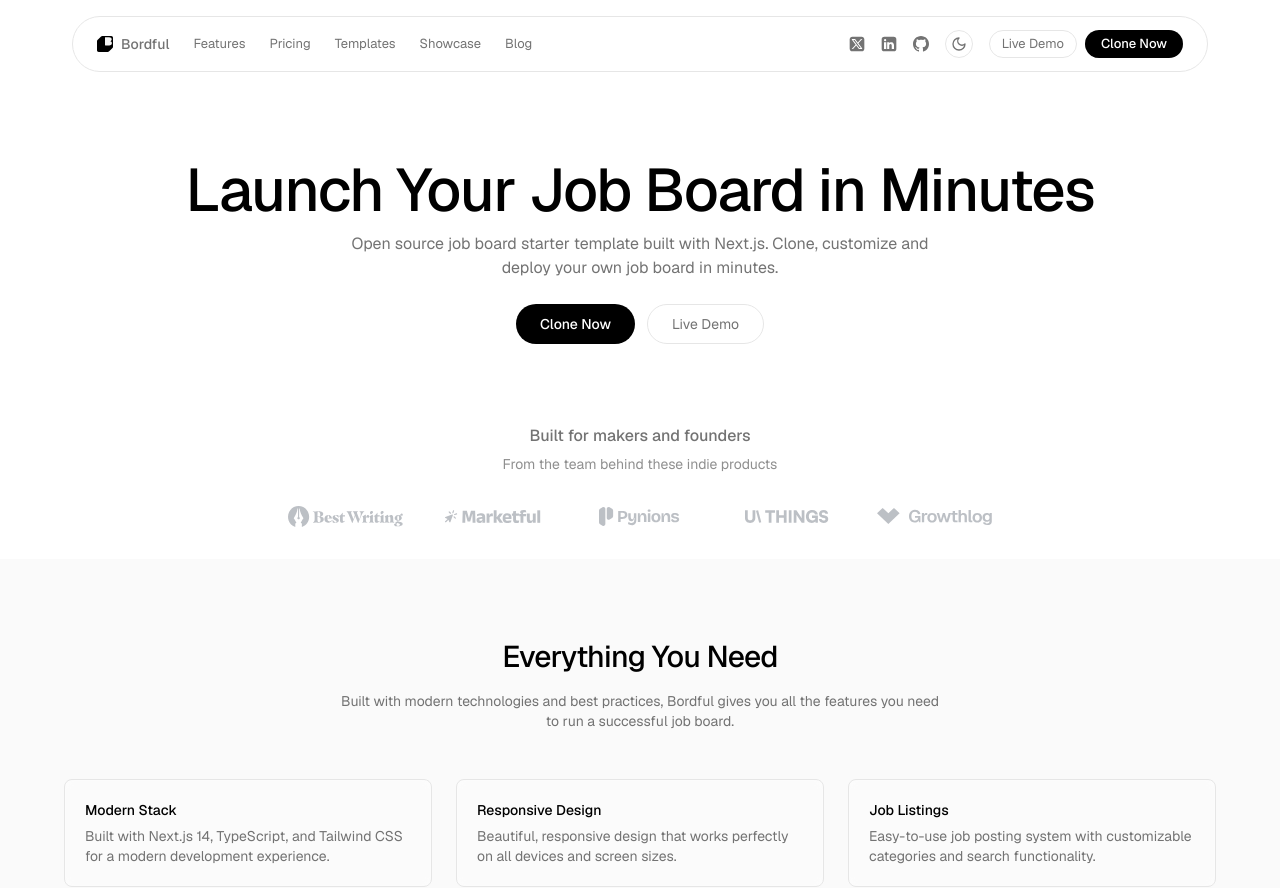
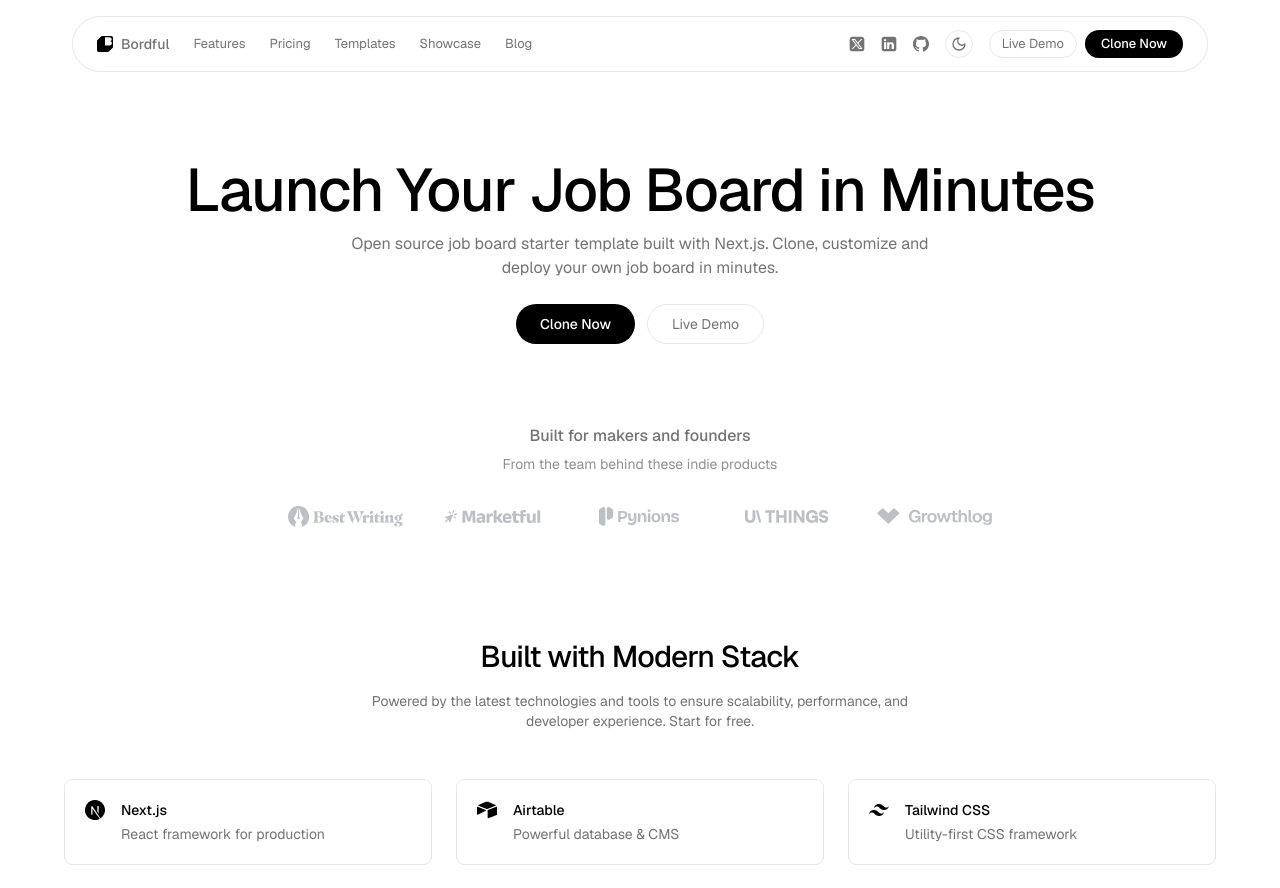
Before and after one commit to craftyme/bordful-marketing, a Next.js app: page / in a window 1280 px wide. Shown: the top 888 px of the page. Built offline with nearby package versions, Linux system fonts and the light colour scheme.

Commit message:
tech stack component

```diff
--- a/app/page.tsx
+++ b/app/page.tsx
@@ -1,6 +1,7 @@
 import { Hero } from "@/components/hero";
 import { Features } from "@/components/features";
 import { Brands } from "@/components/brands";
+import { TechStack } from "@/components/tech-stack";
 import { Pricing } from "@/components/pricing";
 
 export default function Home() {
@@ -8,6 +9,7 @@ export default function Home() {
     <div className="flex min-h-screen flex-col">
       <Hero />
       <Brands />
+      <TechStack />
       <Features />
       <Pricing />
     </div>
--- a/components/features.tsx
+++ b/components/features.tsx
@@ -1,3 +1,4 @@
+import * as React from "react";
 import { Section } from "./ui/section";
 import { Container } from "./ui/container";
 import { siteConfig } from "@/lib/constants";
@@ -47,9 +48,9 @@ export function Features() {
           gives you all the features you need to run a successful job board.
         </p>
         <div className="mt-12 grid gap-6 sm:grid-cols-2 lg:grid-cols-3">
-          {features.map((feature, index) => (
+          {features.map((feature) => (
             <div
-              key={index}
+              key={feature.title}
               className="rounded-lg border bg-background/50 p-5 backdrop-blur-sm transition-colors hover:bg-background/80"
             >
               <h3 className="mb-1.5 text-sm font-medium">{feature.title}</h3>
--- /dev/null
+++ b/components/tech-stack.tsx
@@ -0,0 +1,140 @@
+import * as React from "react";
+import { Section } from "./ui/section";
+import { Container } from "./ui/container";
+import { cn } from "@/lib/utils";
+
+interface Technology {
+  name: string;
+  description: string;
+  icon: React.ReactElement;
+}
+
+const TechIcon = ({
+  children,
+  className,
+  viewBox = "0 0 24 24",
+}: {
+  children: React.ReactNode;
+  className?: string;
+  viewBox?: string;
+}) => (
+  <svg viewBox={viewBox} className={cn("h-5 w-5 fill-current", className)}>
+    {children}
+  </svg>
+);
+
+const techStack: Technology[] = [
+  {
+    name: "Next.js",
+    description: "React framework for production",
+    icon: (
+      <TechIcon>
+        <path d="M11.572 0c-.176 0-.31.001-.358.007a19.76 19.76 0 0 1-.364.033C7.443.346 4.25 2.185 2.228 5.012a11.875 11.875 0 0 0-2.119 5.243c-.096.659-.108.854-.108 1.747s.012 1.089.108 1.748c.652 4.506 3.86 8.292 8.209 9.695.779.25 1.6.422 2.534.525.363.04 1.935.04 2.299 0 1.611-.178 2.977-.577 4.323-1.264.207-.106.247-.134.219-.158-.02-.013-.9-1.193-1.955-2.62l-1.919-2.592-2.404-3.558a338.739 338.739 0 0 0-2.422-3.556c-.009-.002-.018 1.579-.023 3.51-.007 3.38-.01 3.515-.052 3.595a.426.426 0 0 1-.206.214c-.075.037-.14.044-.495.044H7.81l-.108-.068a.438.438 0 0 1-.157-.171l-.05-.106.006-4.703.007-4.705.072-.092a.645.645 0 0 1 .174-.143c.096-.047.134-.051.54-.051.478 0 .558.018.682.154.035.038 1.337 1.999 2.895 4.361a10760.433 10760.433 0 0 0 4.735 7.17l1.9 2.879.096-.063a12.317 12.317 0 0 0 2.466-2.163 11.944 11.944 0 0 0 2.824-6.134c.096-.66.108-.854.108-1.748 0-.893-.012-1.088-.108-1.747-.652-4.506-3.859-8.292-8.208-9.695a12.597 12.597 0 0 0-2.499-.523A33.119 33.119 0 0 0 11.573 0zm4.069 7.217c.347 0 .408.005.486.047a.473.473 0 0 1 .237.277c.018.06.023 1.365.018 4.304l-.006 4.218-.744-1.14-.746-1.14v-3.066c0-1.982.01-3.097.023-3.15a.478.478 0 0 1 .233-.296c.096-.05.13-.054.5-.054z" />
+      </TechIcon>
+    ),
+  },
+  {
+    name: "Airtable",
+    description: "Powerful database & CMS",
+    icon: (
+      <TechIcon viewBox="0 0 750 628">
+        <path d="M21.225 192C21.025 192 20.775 191.975 20.5 191.975C14.925 191.975 9.87498 194.25 6.22498 197.925C2.69998 201.075 0.374976 205.525 0.0999756 210.525V210.575V471.6C0.699976 482.1 9.37498 490.375 19.95 490.375C23.05 490.375 25.975 489.675 28.575 488.4L28.45 488.45L233.925 389.95L326.675 345.1C332.825 341.975 336.95 335.7 336.95 328.45C336.95 320.475 331.95 313.675 324.9 311.025L324.775 310.975L27.675 193.325C25.775 192.5 23.55 192 21.225 191.95V192ZM731.15 190.775C728.65 190.8 726.275 191.3 724.1 192.225L724.225 192.175L411.45 313.3C404.45 316.225 399.6 323 399.575 330.925V608.85C399.675 619.125 408.025 627.425 418.325 627.425C420.8 627.425 423.175 626.95 425.35 626.05L425.225 626.1L738.05 504.575C745.05 501.925 749.925 495.275 749.925 487.5C749.925 487.45 749.925 487.4 749.925 487.35V209.425C749.85 199.125 741.5 190.8 731.175 190.8L731.15 190.775ZM374.75 0.525391C360.325 0.525391 346.575 3.47539 334.075 8.80039L334.75 8.55039L55.675 123.95C48.825 126.85 44.1 133.525 44.1 141.3C44.1 149.225 49 156 55.925 158.775L56.05 158.825L336.65 269.975C348 274.7 361.175 277.45 374.975 277.45C388.775 277.45 401.975 274.7 413.975 269.725L413.3 269.975L693.9 158.825C700.9 155.95 705.725 149.2 705.725 141.325C705.725 133.575 701.05 126.925 694.4 124.025L694.275 123.975L414.45 8.57539C402.75 3.50039 389.15 0.550389 374.85 0.550389C374.8 0.550389 374.75 0.550389 374.7 0.550389L374.75 0.525391Z" />
+      </TechIcon>
+    ),
+  },
+  {
+    name: "Tailwind CSS",
+    description: "Utility-first CSS framework",
+    icon: (
+      <TechIcon>
+        <path d="M12.001,4.8c-3.2,0-5.2,1.6-6,4.8c1.2-1.6,2.6-2.2,4.2-1.8c0.913,0.228,1.565,0.89,2.288,1.624 C13.666,10.618,15.027,12,18.001,12c3.2,0,5.2-1.6,6-4.8c-1.2,1.6-2.6,2.2-4.2,1.8c-0.913-0.228-1.565-0.89-2.288-1.624 C16.337,6.182,14.976,4.8,12.001,4.8z M6.001,12c-3.2,0-5.2,1.6-6,4.8c1.2-1.6,2.6-2.2,4.2-1.8c0.913,0.228,1.565,0.89,2.288,1.624 c1.177,1.194,2.538,2.576,5.512,2.576c3.2,0,5.2-1.6,6-4.8c-1.2,1.6-2.6,2.2-4.2,1.8c-0.913-0.228-1.565-0.89-2.288-1.624 C10.337,13.382,8.976,12,6.001,12z" />
+      </TechIcon>
+    ),
+  },
+  {
+    name: "shadcn/ui",
+    description: "Beautifully designed components",
+    icon: (
+      <TechIcon viewBox="0 0 256 256">
+        <rect width="256" height="256" fill="none" />
+        <line
+          x1="208"
+          y1="128"
+          x2="128"
+          y2="208"
+          fill="none"
+          stroke="currentColor"
+          strokeLinecap="round"
+          strokeLinejoin="round"
+          strokeWidth="32"
+        />
+        <line
+          x1="192"
+          y1="40"
+          x2="40"
+          y2="192"
+          fill="none"
+          stroke="currentColor"
+          strokeLinecap="round"
+          strokeLinejoin="round"
+          strokeWidth="32"
+        />
+      </TechIcon>
+    ),
+  },
+  {
+    name: "GitHub",
+    description: "Version control & collaboration",
+    icon: (
+      <TechIcon>
+        <path d="M12 .297c-6.63 0-12 5.373-12 12 0 5.303 3.438 9.8 8.205 11.385.6.113.82-.258.82-.577 0-.285-.01-1.04-.015-2.04-3.338.724-4.042-1.61-4.042-1.61C4.422 18.07 3.633 17.7 3.633 17.7c-1.087-.744.084-.729.084-.729 1.205.084 1.838 1.236 1.838 1.236 1.07 1.835 2.809 1.305 3.495.998.108-.776.417-1.305.76-1.605-2.665-.3-5.466-1.332-5.466-5.93 0-1.31.465-2.38 1.235-3.22-.135-.303-.54-1.523.105-3.176 0 0 1.005-.322 3.3 1.23.96-.267 1.98-.399 3-.405 1.02.006 2.04.138 3 .405 2.28-1.552 3.285-1.23 3.285-1.23.645 1.653.24 2.873.12 3.176.765.84 1.23 1.91 1.23 3.22 0 4.61-2.805 5.625-5.475 5.92.42.36.81 1.096.81 2.22 0 1.606-.015 2.896-.015 3.286 0 .315.21.69.825.57C20.565 22.092 24 17.592 24 12.297c0-6.627-5.373-12-12-12" />
+      </TechIcon>
+    ),
+  },
+  {
+    name: "Vercel",
+    description: "Deploy and scale with ease",
+    icon: (
+      <TechIcon>
+        <path d="M12 1L24 22H0L12 1Z" />
+      </TechIcon>
+    ),
+  },
+];
+
+const TechCard = React.memo(function TechCard({
+  name,
+  description,
+  icon,
+}: Technology) {
+  return (
+    <div className="flex items-start gap-4 rounded-lg border bg-background/50 p-5 backdrop-blur-sm transition-colors hover:bg-background/80">
+      {icon}
+      <div>
+        <h3 className="mb-1 text-sm font-medium">{name}</h3>
+        <p className="text-sm text-muted-foreground">{description}</p>
+      </div>
+    </div>
+  );
+});
+
+export function TechStack() {
+  return (
+    <Section>
+      <Container>
+        <h2 className="text-center text-2xl font-medium tracking-tight sm:text-3xl">
+          Built with Modern Stack
+        </h2>
+        <p className="mx-auto mt-4 max-w-[600px] text-center text-sm text-muted-foreground">
+          Powered by the latest technologies and tools to ensure scalability,
+          performance, and developer experience. Start for free.
+        </p>
+        <div className="mt-12 grid gap-6 sm:grid-cols-2 lg:grid-cols-3">
+          {techStack.map((tech) => (
+            <TechCard key={tech.name} {...tech} />
+          ))}
+        </div>
+      </Container>
+    </Section>
+  );
+}
```
